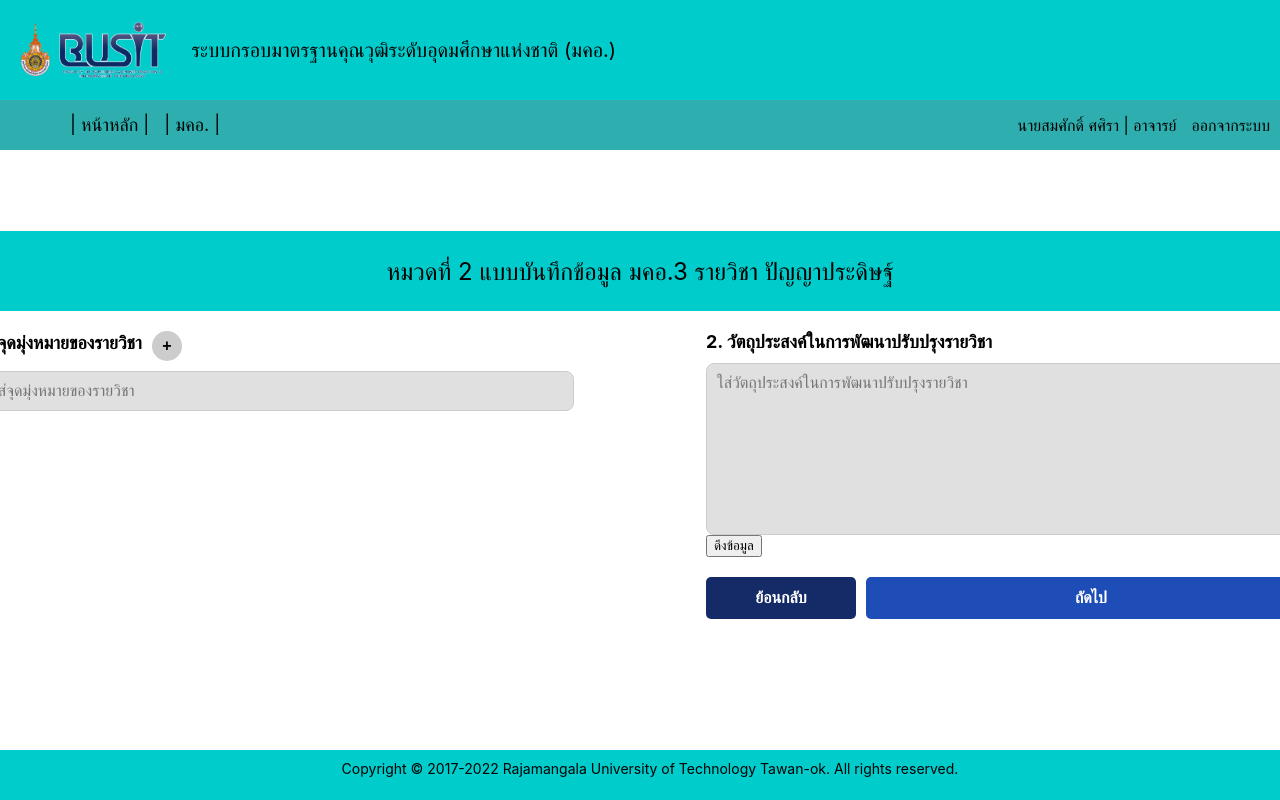
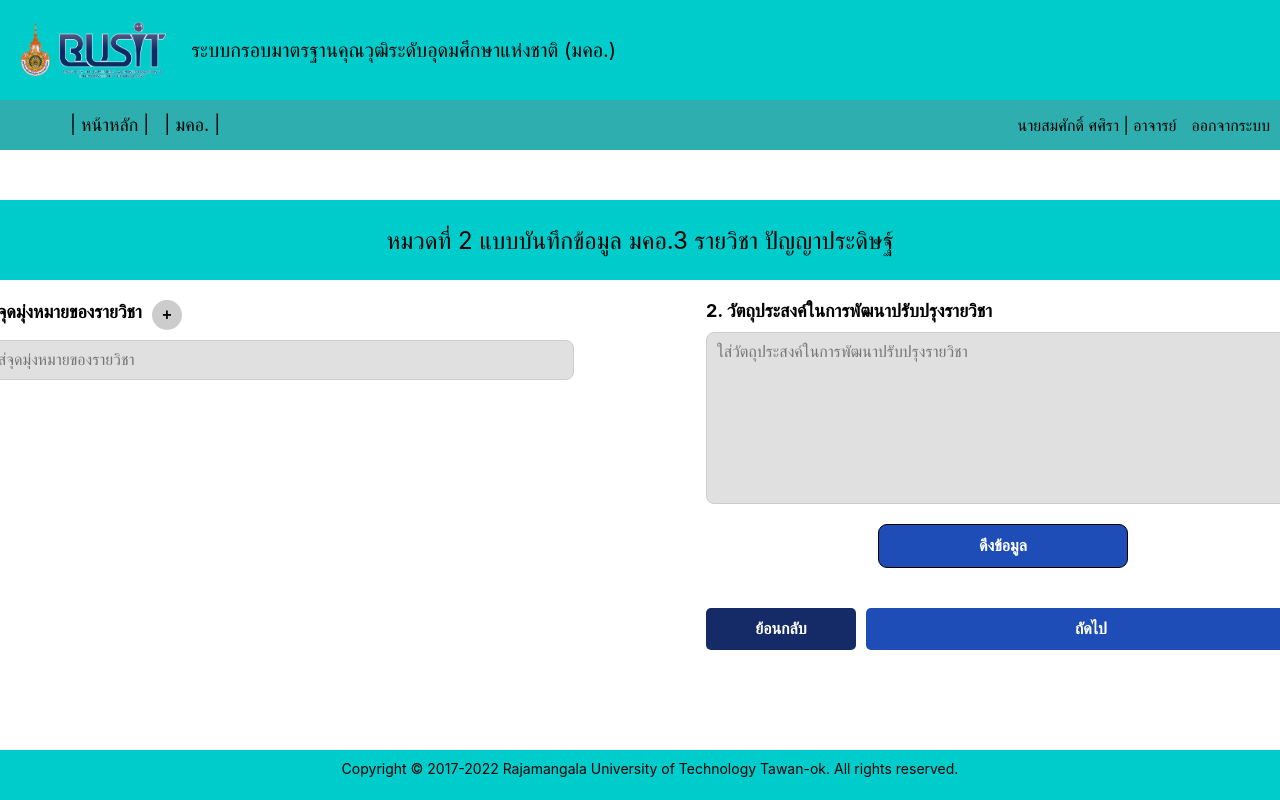
Before and after one commit to XxFlukeyxX/busitdoc, a React (Create React App) app: page /mqa3-insert2 in a window 1280 px wide. Shown: the top 800 px of the page. Built offline with nearby package versions, Linux system fonts and the light colour scheme.

Commit message:
Update MQA3Insert2.css
เพิ่มดีไซน์ ปุ่มดึง

```diff
--- a/src/pages/MQA3Page/MQA3Insert/MQA3Insert2.css
+++ b/src/pages/MQA3Page/MQA3Insert/MQA3Insert2.css
@@ -176,3 +176,23 @@
 .remove-goal-btn:hover {
     background-color: #cc0000;
 }
+
+.fetch-btn2{
+    width: 250px;
+    padding: 12px;
+    font-size: 16px;
+    font-weight: bold;
+    color: white;
+    background-color: #1e4db7;
+    border: 1px solid black;
+    border-radius: 9px;
+    cursor: pointer;
+    text-align: center;
+    outline: none;
+    display: block;
+    margin: 20px auto;
+}
+
+.fetch-btn2:hover {
+    background-color: #153a8f;
+}
```
